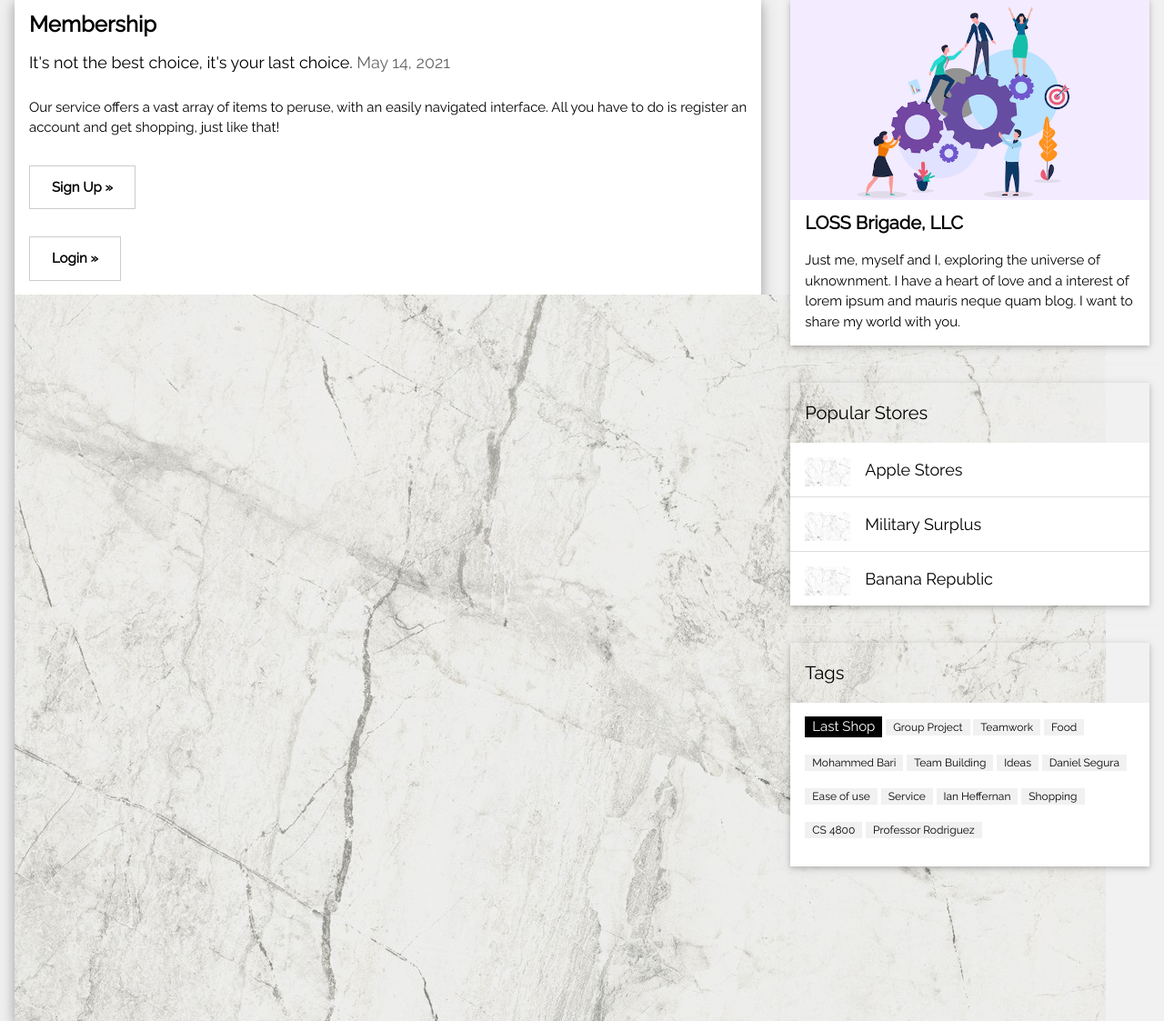
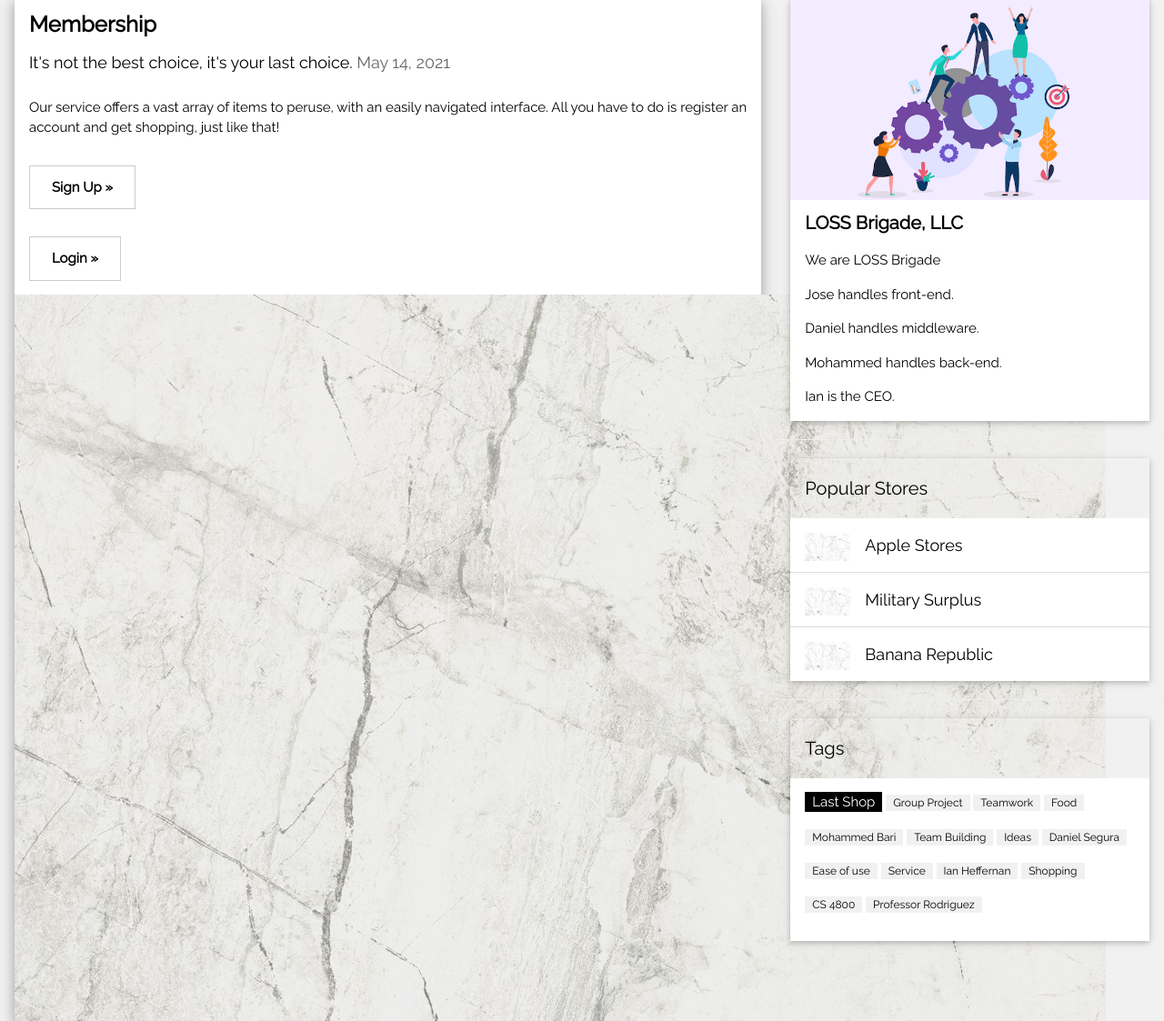
Before and after one commit to Moyenne/CS4800_LOSSBrigadeLLC, a Django app: page / in a window 1280 px wide. Shown: the part 290-1413 px from the top of the page at 91% size. Run offline with Django 3.2, Linux system fonts and the light colour scheme.

Commit message:
HomePage so close

```diff
--- a/lastshop/templates/lastshop/HomePage.html
+++ b/lastshop/templates/lastshop/HomePage.html
@@ -50,7 +50,7 @@
 
 <hr id="about">
 
-<!-- Footer -->
+<!-- Footer
 <footer class="w3-row-padding w3-padding-32">
     <div class="w3-third">
         <h3>FOOTER</h3>
@@ -85,6 +85,7 @@
         </p>
     </div>
 </footer>
+ -->
 
 <!-- End page content -->
 </div>
--- a/lastshop/templates/lastshop/LaunchPage.html
+++ b/lastshop/templates/lastshop/LaunchPage.html
@@ -57,7 +57,11 @@ and is wrapped around the whole page content, except for the footer in this exam
   <img src="teamwork-and-team-building.png" style="width:100%">
     <div class="w3-container w3-white">
       <h4><b>LOSS Brigade, LLC</b></h4>
-      <p>Just me, myself and I, exploring the universe of uknownment. I have a heart of love and a interest of lorem ipsum and mauris neque quam blog. I want to share my world with you.</p>
+      <p>We are LOSS Brigade</p>
+      <p>Jose handles front-end.</p>
+      <p>Daniel handles middleware.</p>
+      <p>Mohammed handles back-end.</p>
+      <p>Ian is the CEO.</p>
     </div>
   </div><hr>
 
```
